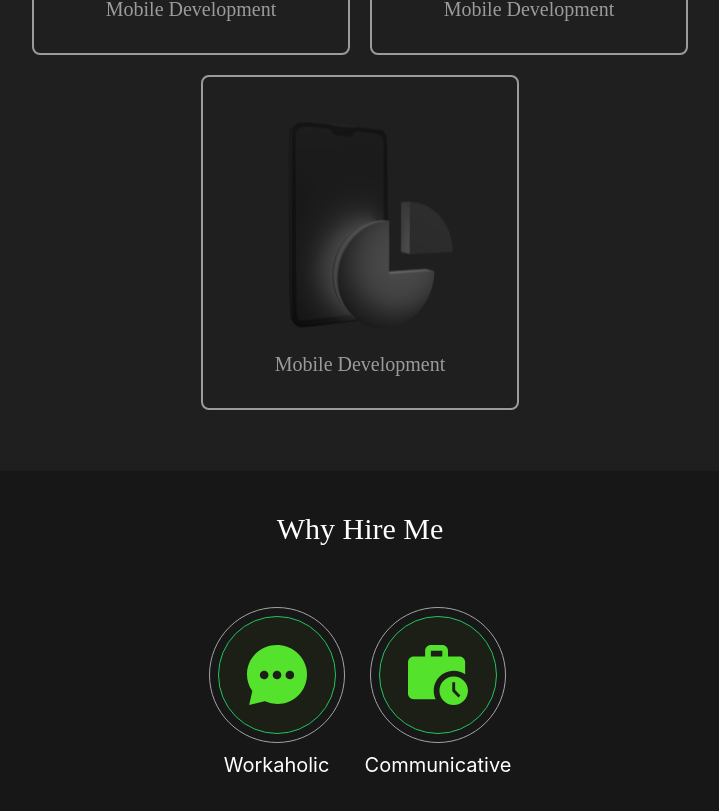
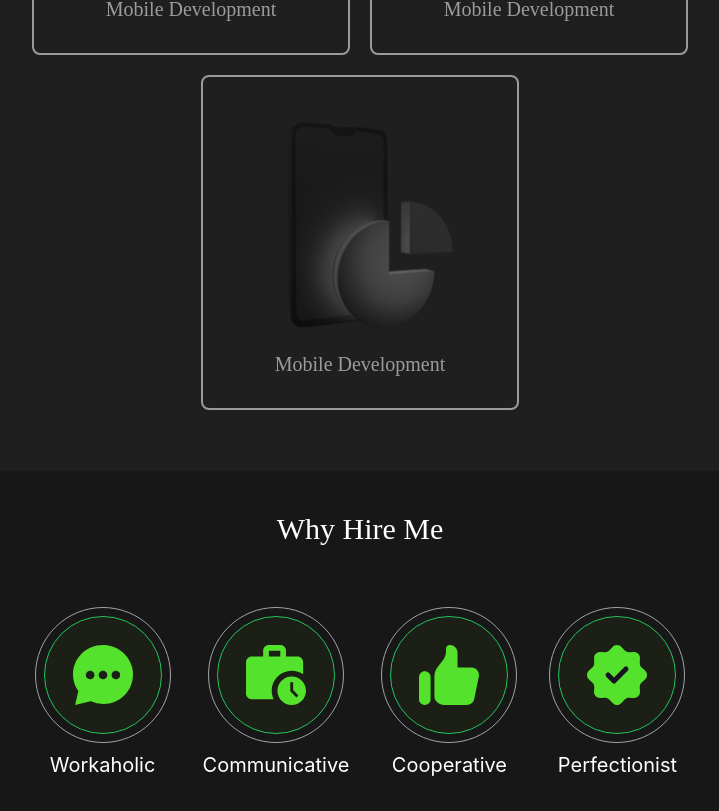
Before and after one commit to AhmadSuryaAlamSyah/Profile, a React (Create React App) app: page / in a window 1280 px wide. Shown: the part 929-1740 px from the top of the page, without its empty margins (280-999 px from the left). Built offline with nearby package versions, Linux system fonts and the light colour scheme.

Commit message:
update 4

```diff
--- a/src/component/projek.jsx
+++ b/src/component/projek.jsx
@@ -24,14 +24,22 @@ const Projek = () => {
         </div>
         <div className="py-[20px] sm:py-[40px]">
           <p className="text-center font-Poppins text-xl md:text-3xl mb-[60px] text-white">Why Hire Me</p>
-          <div className="flex gap-5 justify-center">
-            <div className='flex flex-col items-center gap-2'>
+          <div className="flex flex-col sm:flex-row gap-5 sm:gap-8 justify-center">
+            <div className="flex flex-col items-center gap-2 ">
               <Hire src="./img/comunicate.svg" />
               <p className="text-xl text-white">Workaholic</p>
             </div>
-            <div className='flex flex-col items-center gap-2'>
+            <div className="flex flex-col items-center gap-2">
               <Hire src="./img/Work.svg" />
               <p className="text-xl text-white">Communicative</p>
+            </div>
+            <div className="flex flex-col items-center gap-2">
+              <Hire src="./img/like.svg" />
+              <p className="text-xl text-white">Cooperative</p>
+            </div>
+            <div className='flex flex-col items-center gap-2'>
+              <Hire src="./img/verived.svg" />
+              <p className='text-xl text-white'>Perfectionist</p>
             </div>
           </div>
         </div>
```
